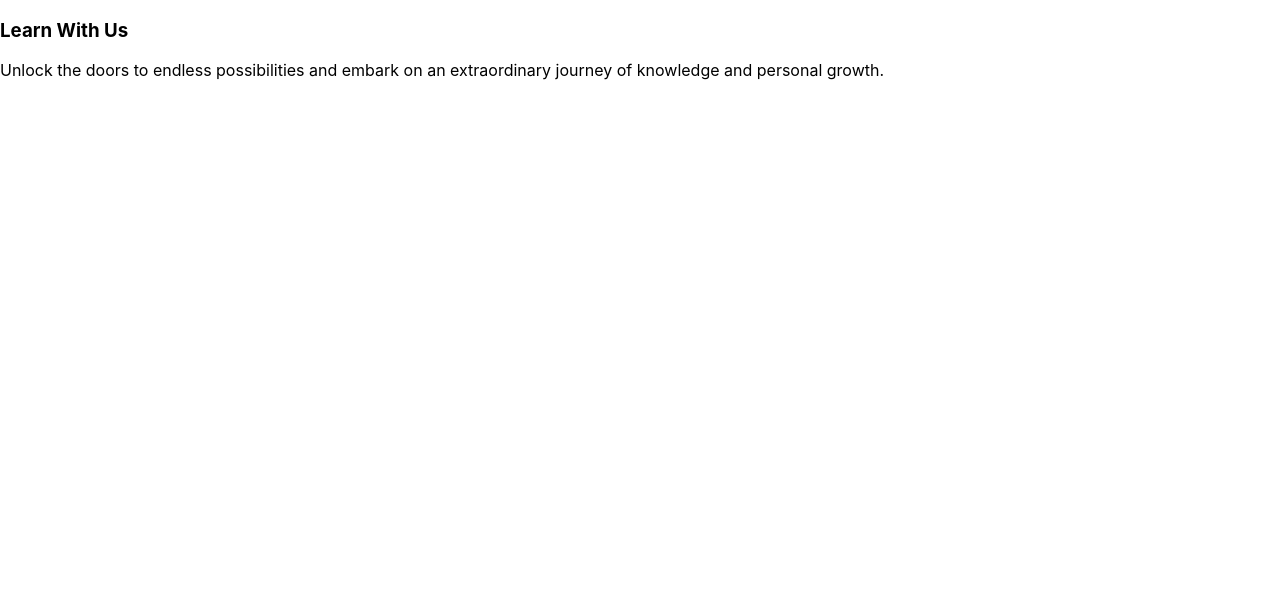
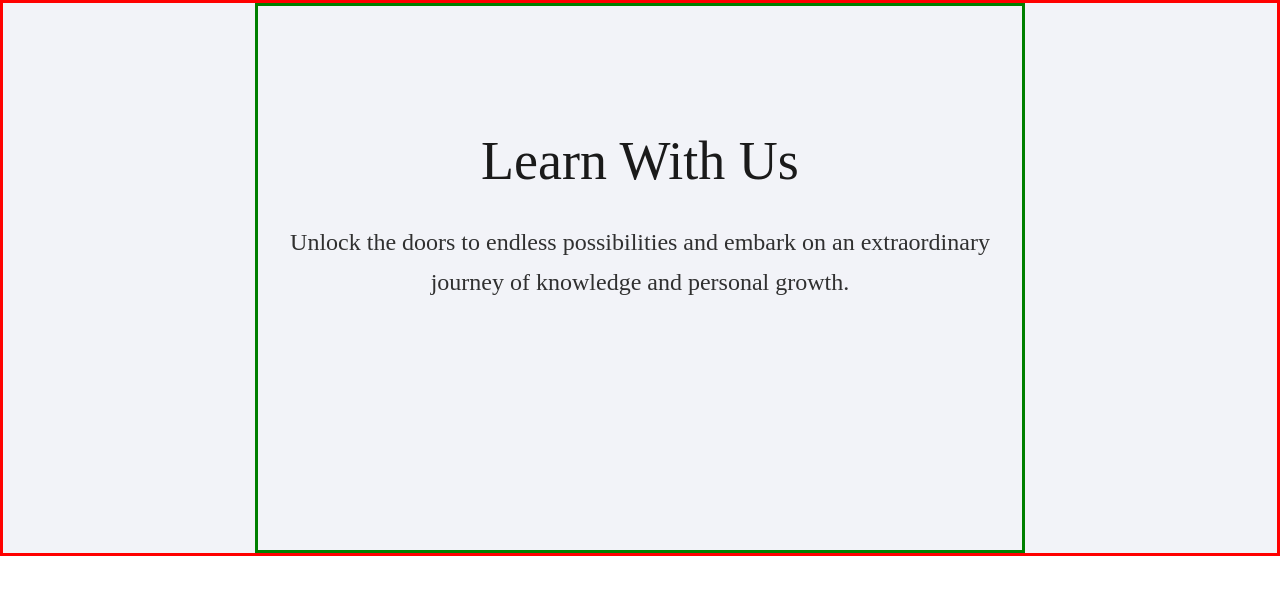
Before and after one commit to bimpe0608/learn-with-us, a React (Create React App) app: page / in a window 1280 px wide. Shown: the top 594 px of the page. Built offline with nearby package versions, Linux system fonts and the light colour scheme.

Commit message:
structured and styled text content section

```diff
--- a/src/Containers/PageMainContainer/PageMainContainer.js
+++ b/src/Containers/PageMainContainer/PageMainContainer.js
@@ -5,11 +5,13 @@ const PageMainContainer = () => {
     <div className={classes.PageMainContainer}>
       <div className={classes.upperSection}>
         <div className={classes.textContent}>
-          <h3>Learn With Us</h3>
-          <p>
-            Unlock the doors to endless possibilities and embark on an
-            extraordinary journey of knowledge and personal growth.
-          </p>
+          <div>
+            <h3>Learn With Us</h3>
+            <p>
+              Unlock the doors to endless possibilities and embark on an
+              extraordinary journey of knowledge and personal growth.
+            </p>
+          </div>
         </div>
       </div>
     </div>
--- a/src/Containers/PageMainContainer/PageMainContainer.module.css
+++ b/src/Containers/PageMainContainer/PageMainContainer.module.css
@@ -0,0 +1,40 @@
+.PageMainContainer {
+  margin: 0;
+}
+
+.upperSection {
+  background: #f2f3f8;
+}
+
+.textContent {
+  border: 3px solid red;
+  display: flex;
+  align-items: center;
+  justify-content: center;
+}
+
+.textContent > div {
+  border: 3px solid green;
+  width: 60%;
+  padding: 4rem 0 14rem 0;
+}
+
+.textContent h3 {
+  color: #1a1a1a;
+  font-family: "Gilroy";
+  font-size: 54px;
+  font-weight: 400;
+  line-height: 74px;
+  text-align: center;
+  margin-bottom: 0px;
+}
+
+.textContent p {
+  color: #303030;
+  font-family: "Gilroy";
+  font-size: 24px;
+  font-weight: 400;
+  line-height: 40px;
+  text-align: center;
+  padding-top: 0px;
+}
```
